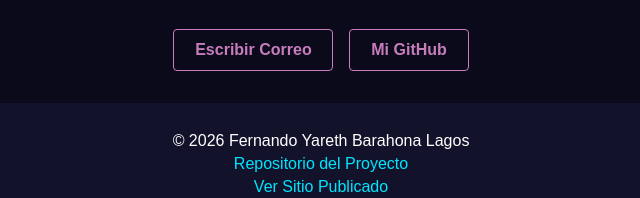
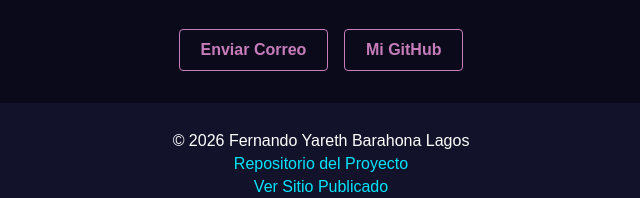
Before and after one commit to ferybarahonal13-lgtm/Portafolio-Web, a plain HTML site: page index.html in a window 1280 px wide. Shown: the part 1742-1940 px from the top of the page, 319-959 px from the left. Drawn offline with Linux system fonts and the light colour scheme.

Commit message:
Texto del boton de correo mas claro

```diff
--- a/index.html
+++ b/index.html
@@ -103,7 +103,7 @@
                 <button type="submit" class="btn primario">Enviar</button>
             </form>
             <div class="contacto-directo">
-                <a href="mailto:fery_barahonal13@unicah.edu" class="btn secundario">Escribir Correo</a>
+                <a href="mailto:fery_barahonal13@unicah.edu" class="btn secundario">Enviar Correo</a>
                 <a href="https://github.com/ferybarahonal13-lgtm" target="_blank" class="btn secundario">Mi GitHub</a>
             </div>
         </section>
```
